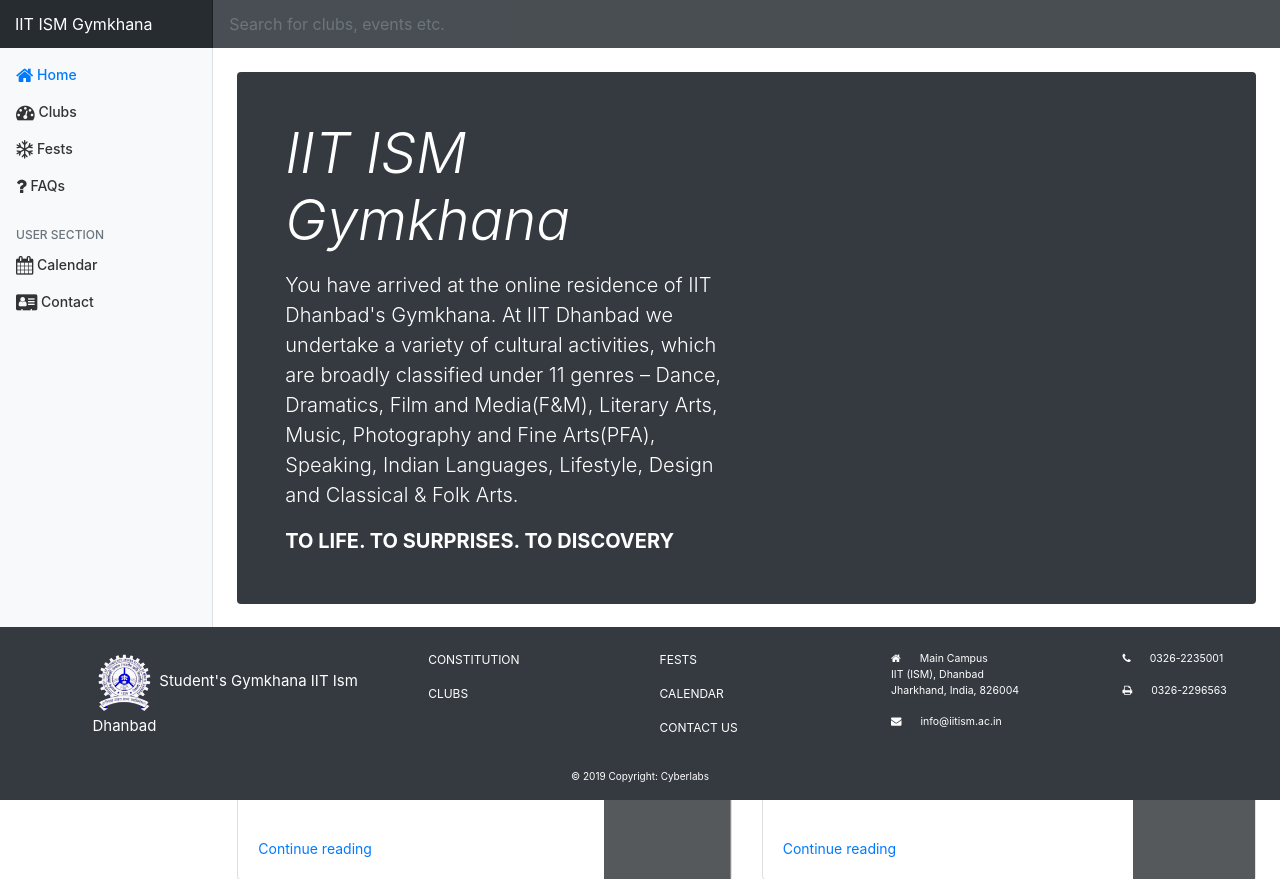
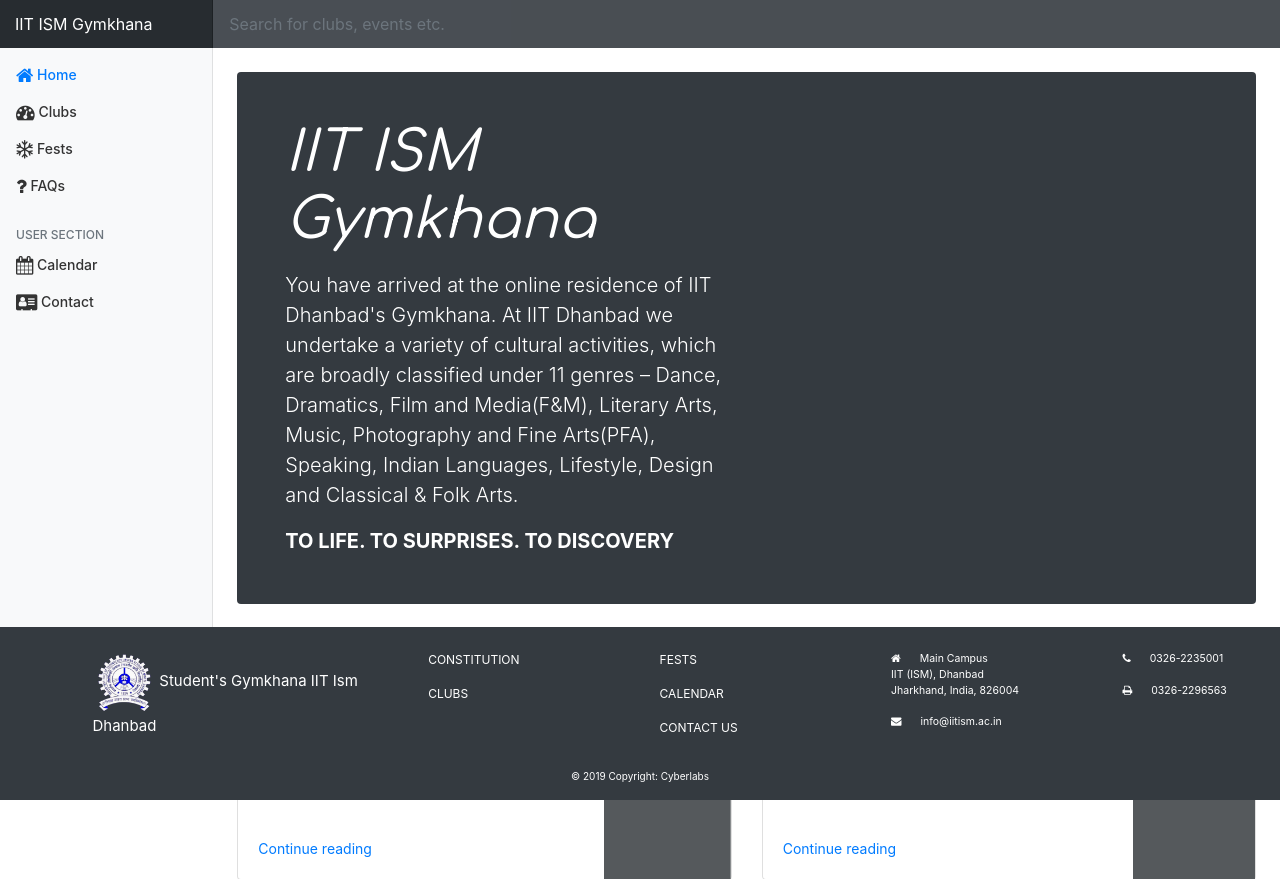
Before and after one commit to souravpd/ismClubs, a PHP site: page / in a window 1280 px wide; the page is wider, and only the part inside the window is pictured. Shown: the top 879 px of that part. Run offline with PHP 8.4, Linux system fonts and the light colour scheme.

Commit message:
Corrected h1

```diff
--- a/index.html
+++ b/index.html
@@ -6,6 +6,7 @@
   <!-- Required meta tags -->
   <meta charset="utf-8">
   <title>IIT ISM GYMKHANA</title>
+  <link href="https://fonts.googleapis.com/css?family=Comfortaa" rel="stylesheet">
   <link rel="icon" href="favicon.ico" type="image/x-icon" />
   <link rel="shortcut icon" href="favicon.ico" type="image/x-icon" />
   <meta name="viewport" content="width=device-width, initial-scale=1, shrink-to-fit=no">
--- a/styles.css
+++ b/styles.css
@@ -309,13 +309,13 @@ footer{
   position: absolute;
   top: 0;
   left: 0;
-  width: 100% !important;
+  width: 100% !important ;
   height: auto   !important;
 }
 footer{
   position: absolute;
   bottom: 0;
-  width: 100%;]
+  width: 100%;
 }
 /* RESPONSIVE CSS
 -------------------------------------------------- */
@@ -338,3 +338,6 @@ footer{
     margin-top: 4rem;
   }
 }
+h1{
+  font-family: 'Comfortaa', cursive;
+}
```
